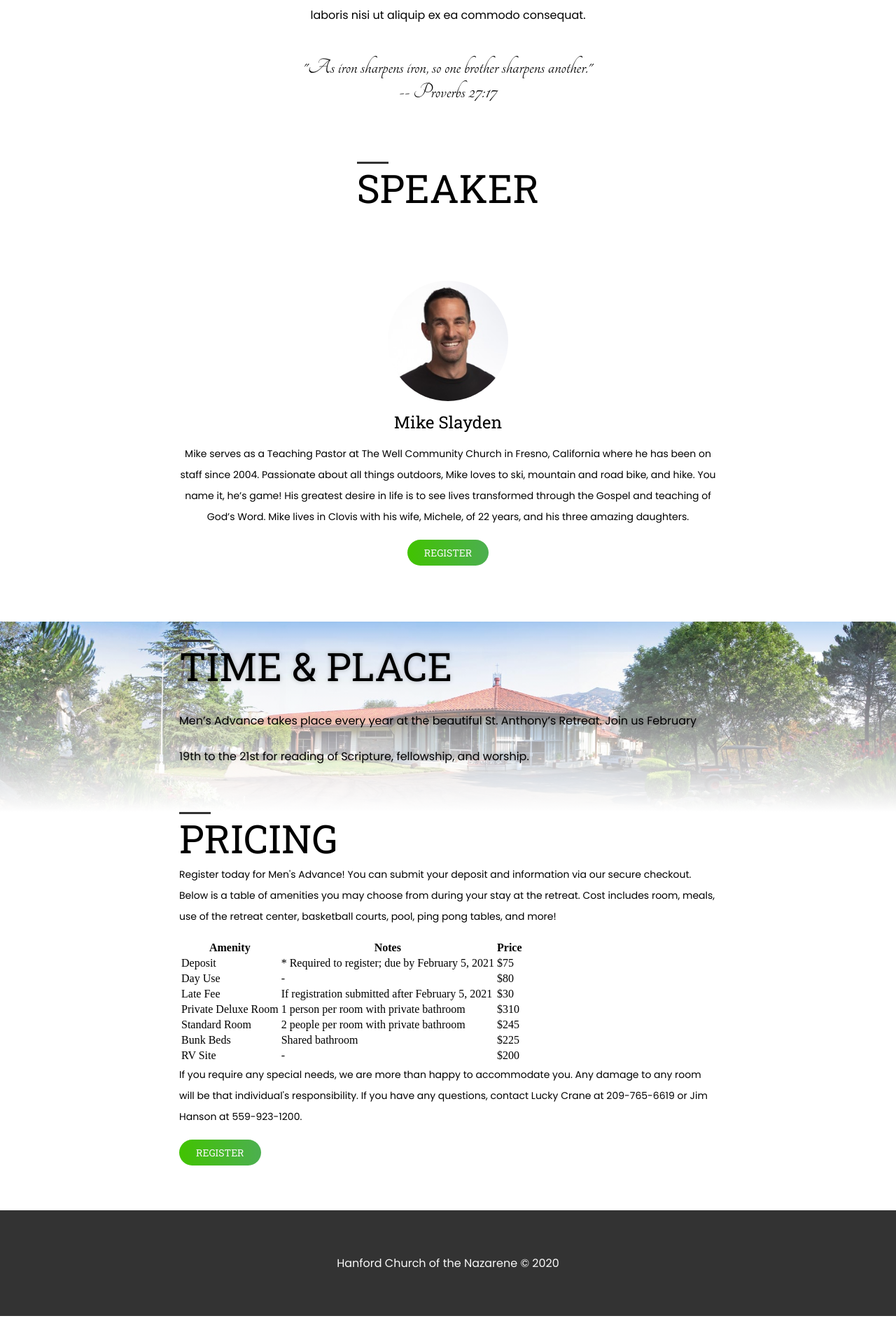
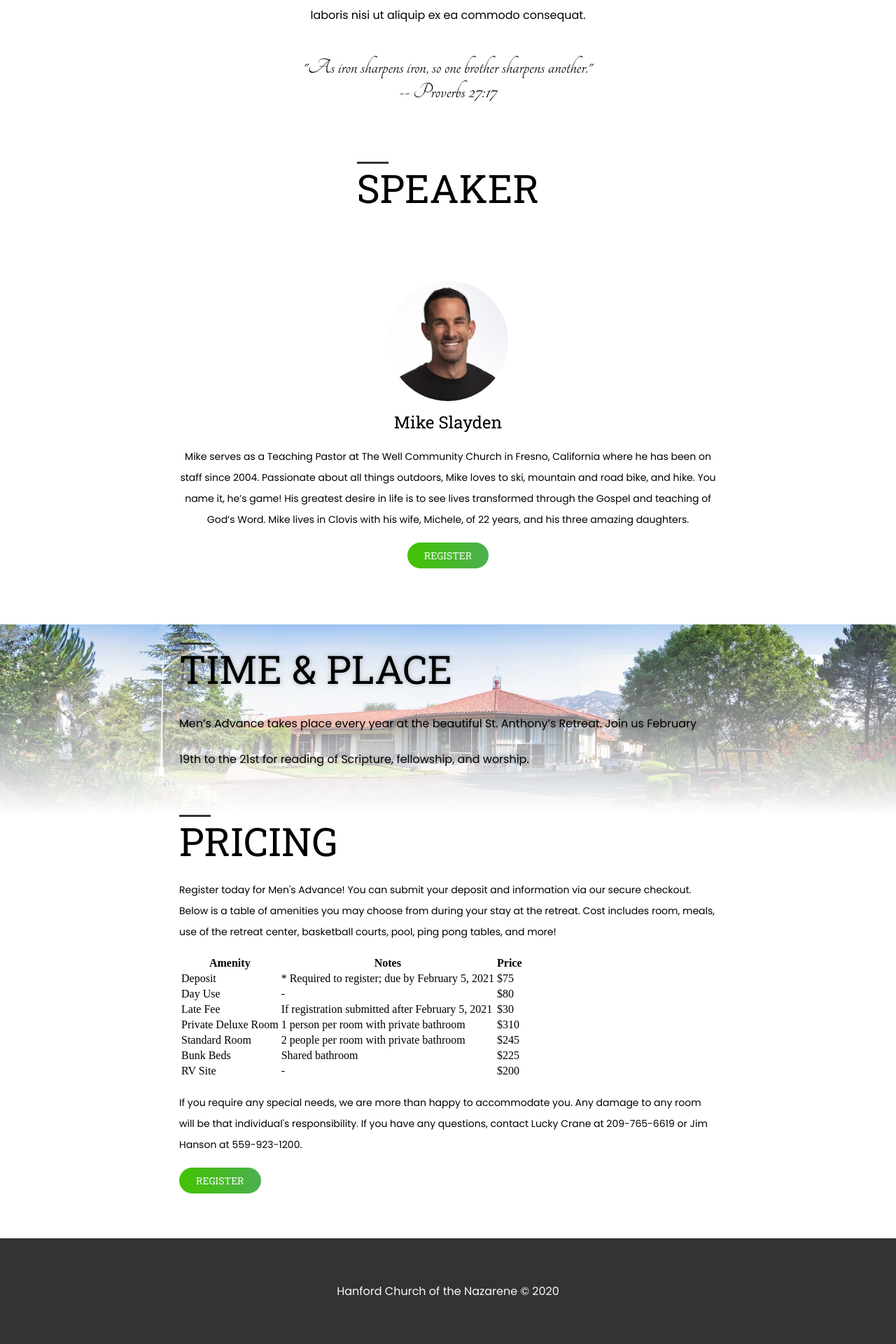
Before and after one commit to juliancoleman/mens-advance, a Jekyll site: the page built from index.html, in a window 1280 px wide. Shown: the part 1067-2987 px from the top of the page at 70% size. Built offline with Jekyll 4.4.1, drawn with Linux system fonts in a browser that asks for light colours; before the commit the page ends 2947 px from its top, so only the background shows below that.

Commit message:
increases padding around blurb2

```diff
--- a/_sass/typography.scss
+++ b/_sass/typography.scss
@@ -17,5 +17,5 @@ html {
   font-family: $poppins;
   font-size: 0.875rem;
   line-height: 1.875rem;
-  margin: 0 0 1.125rem;
+  margin: 1.125rem 0;
 }
```
